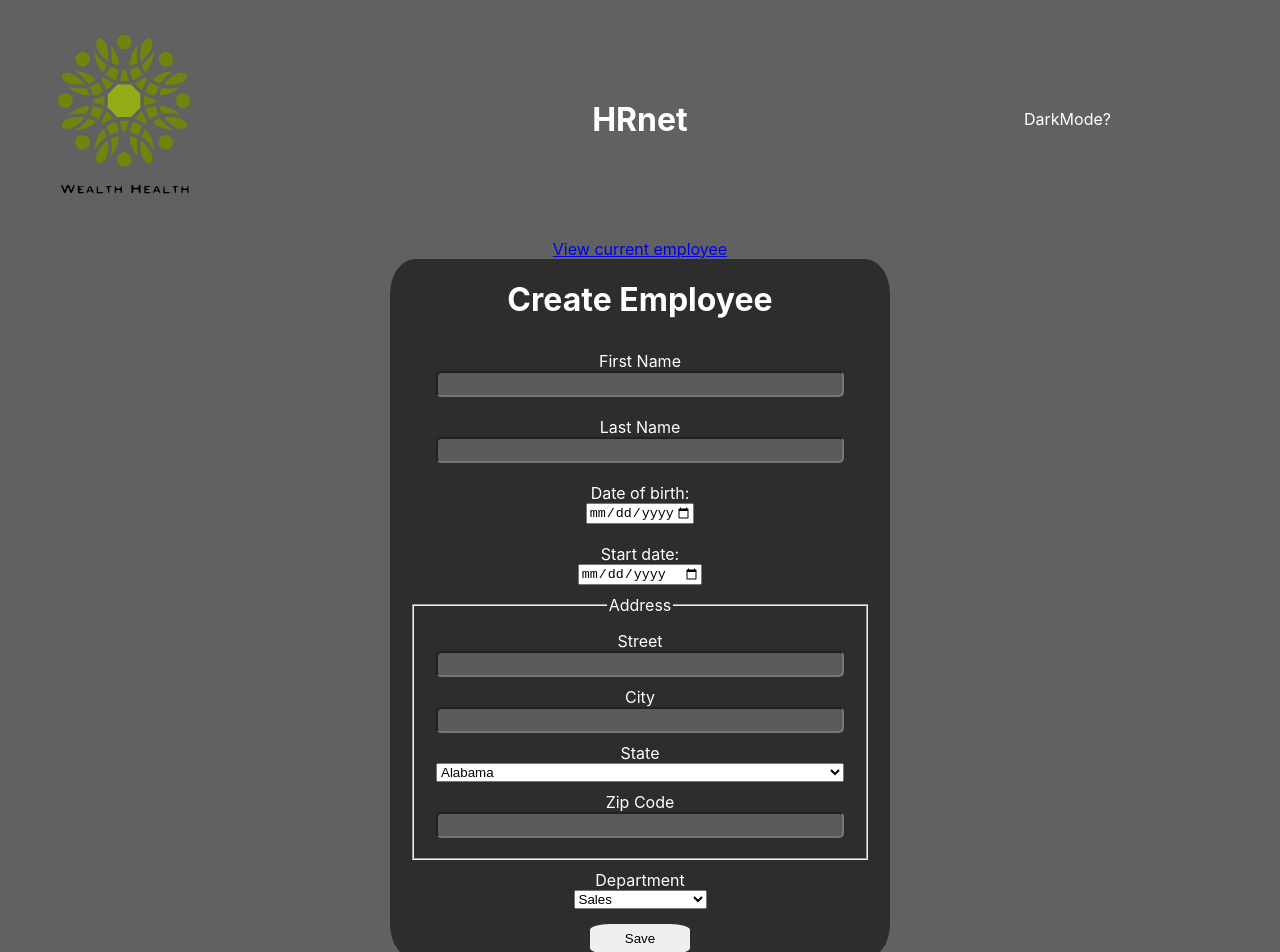
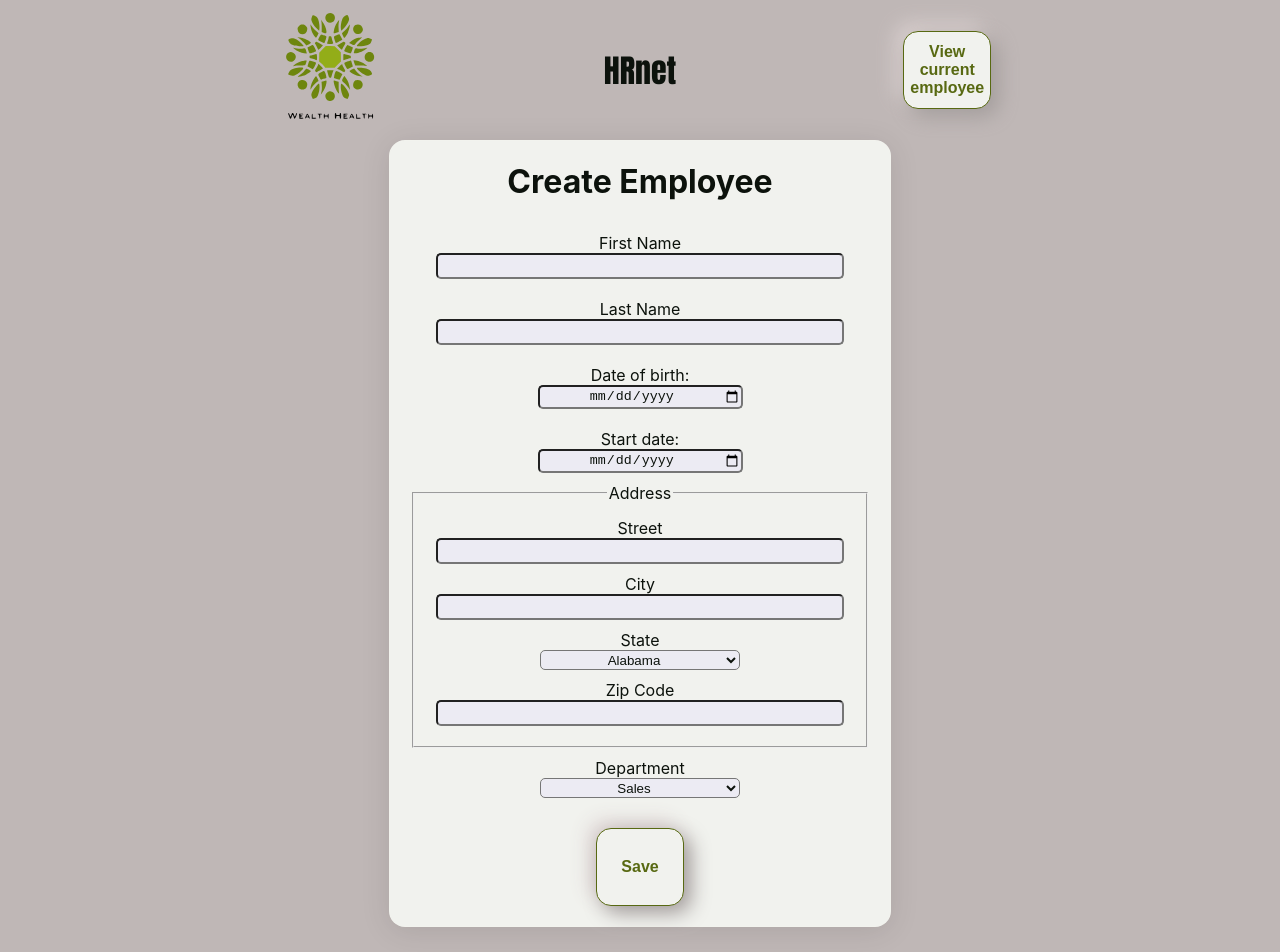
Before and after one commit to AlexTremoureux/AlexandreTREMOUREUX_14_31032022, a React (Create React App) app in the folder my-app/: page / in a window 1280 px wide. Shown: the top 952 px of the page. After the commit the page ends 927 px from the top, so only its background shows below. Built offline with nearby package versions, Linux system fonts and the light colour scheme.

Commit message:
feature/accessibility

```diff
--- a/my-app/src/App.css
+++ b/my-app/src/App.css
@@ -1,18 +1,62 @@
 body {
   text-align: center;
-  background-color: rgba(61, 61, 61, 0.81);
+  background-color: #BFB7B6;
+  margin: auto;
 }
+
 .header {
+  margin: 20px auto;
   display: flex;
-color: white;
+  color: white;
+  height: 100px;
+  max-width: 60%;
   align-items: center;
+  justify-content: space-between;
 }
+.logo,
+.navigation {
+  width: 20%;
+}
+
 .title {
   width: 60%;
+  color: #0c120c;
+  font-family: Impact, Haettenschweiler, "Arial Narrow Bold", sans-serif;
   text-align: center;
 }
-.logo {
-  width: 20%;
+.neumorphism {
+  margin: 20px;
+  height: 48px;
+  width: 98px;
+  color: #586912;
+  font-weight: bold;
+  border-radius: 15px;
+  background: #f1f2ee;
+  box-shadow: 7px 7px 20px #cdceca, -7px -7px 20px #ffffff;
+  border: none;
+  cursor: pointer;
+}
+.neumorphism:active {
+  background: #f1f2ee;
+  box-shadow: inset 7px 7px 20px #cdceca, inset -7px -7px 20px #ffffff;
+}
+.neumorphismLight {
+  margin: 20px;
+  height: 78px;
+  width: 88px;
+  color: #586912;
+  font-weight: bold;
+  font-size: 1rem;
+  border-radius: 15px;
+  background: #f1f2ee;
+  box-shadow: 7px 7px 20px #a29c9b, -7px -7px 20px #dcd2d1;
+  border: 1px solid #586912;
+
+  cursor: pointer;
+}
+.neumorphismLight:active {
+  background: #f1f2ee;
+  box-shadow: inset 7px 7px 20px #cdceca, inset -7px -7px 20px #ffffff;
 }
 .createEmployee {
   display: flex;
@@ -20,9 +64,13 @@ color: white;
   flex-direction: column;
   align-items: center;
   margin: auto;
-  color: white;
-  background-color: rgb(46, 45, 45);
-  border-radius: 5%;
+  color: #0c120c;
+  background: #f1f2ee;
+border-radius: 16px;
+box-shadow: 0 4px 30px rgba(0, 0, 0, 0.1);
+backdrop-filter: blur(4.9px);
+-webkit-backdrop-filter: blur(4.9px);
+border: 1px solid rgba(241, 242, 238, 0.12);
 }
 .field {
   display: flex;
@@ -30,34 +78,49 @@ color: white;
   align-items: left;
   margin: 10px;
 }
+.field > input,
+.field > select {
+  height: 20px;
+  border-radius: 5px;
+  color: #0c120c;
+  background-color: #ecebf3;
+}
+.datePicker {
+  width: 200px;
+  margin: auto;
+  text-align: center;
+}
+
+.field > select {
+  width: 200px;
+  margin: auto;
+  text-align: center;
+}
 .fieldInput {
-  height: 20px;
   width: 400px;
-  border-radius: 5px;
-  color: white;
-  background-color: rgb(90, 90, 90);
 }
-.fieldInput:focus {
+.fieldInput:focus,
+.datePicker:focus,
+.field > select:focus {
   outline: none;
-  border: 1px solid green;
+  border: 1px solid #6e860e;
 }
 .red {
   color: red;
 }
-.CTA {
-  width: 100px;
-  height: 30px;
-  border: none;
-  border-radius: 20%;
-  margin: 5px;
+.arrowTable {
+  display: flex;
+  flex-direction: column;
+}
+.pagination > button {
+  width: 48px;
+  height: 48px;
 }
 .footer {
   display: flex;
   justify-content: space-around;
 }
-.footer > .logo {
-  width: 100px;
-}
+
 @media (prefers-reduced-motion: no-preference) {
   .App-logo {
     animation: App-logo-float infinite 3s ease-in-out;
--- a/my-app/src/App.jsx
+++ b/my-app/src/App.jsx
@@ -1,7 +1,6 @@
 import React from 'react';
 import './App.css';
 import Header from './Components/Header';
-import Footer from './Components/Footer';
 import { Router } from './utils/Router';
 
 function App() {
@@ -9,7 +8,6 @@ function App() {
     <>
     <Header/>
     <Router/>
-    <Footer/>
     </>
   );
 }
--- a/my-app/src/Components/Footer.jsx
+++ b/my-app/src/Components/Footer.jsx
@@ -1,12 +1,11 @@
 import React from 'react';
-import Logo from './Logo';
 
 const Footer = () => {
     return (
         <div className='footer'>
-            <Logo/>
+
             Footer
-            <Logo/>
+
         </div>
     );
 };
--- a/my-app/src/Components/Header.jsx
+++ b/my-app/src/Components/Header.jsx
@@ -1,14 +1,26 @@
-import React from 'react';
-import Logo from './Logo';
+import React from "react";
+import { useLocation } from "react-router-dom";
+
+import Logo from "./Logo";
+import Navigation from "./Navigation";
 
 const Header = () => {
-    return (
-        <div className='header'>
-            <Logo/>
-            <h1 className='title'>HRnet</h1>
-            <p>DarkMode?</p>
-        </div>
-    );
+  const pathNameValue = useLocation().pathname
+  return (
+    <div className="header">
+      <div className="logo">
+        <Logo />
+      </div>
+      <h1 className="title">HRnet</h1>
+      {
+        pathNameValue === '/'?
+        <Navigation path={"/employee-list"} text={"View current employee"} />
+        :
+        <Navigation path={"/"} text={"Create employee"} />
+      }
+
+    </div>
+  );
 };
 
 export default Header;
--- a/my-app/src/Components/Logo.jsx
+++ b/my-app/src/Components/Logo.jsx
@@ -2,9 +2,9 @@ import React from 'react';
 
 const Logo = () => {
     return (
-        <div className='logo' aria-label='logo HRnet' role='link' >
+        <div aria-label='logo HRnet' role='link' >
 <svg version="1.0" xmlns="http://www.w3.org/2000/svg"
- width="150.000000pt" height="176.000000pt" viewBox="0 0 300.000000 276.000000"
+ width="100.000000pt" height="126.000000pt" viewBox="0 0 300.000000 276.000000"
  preserveAspectRatio="xMidYMid meet">
 <g transform="translate(0.000000,276.000000) scale(0.100000,-0.100000)"
 fill="#6e860e" stroke="none">
--- /dev/null
+++ b/my-app/src/Components/Navigation.jsx
@@ -0,0 +1,20 @@
+import React from 'react';
+import PropTypes from 'prop-types';
+import { NavLink } from 'react-router-dom';
+
+const Navigation = ({path, text}) => {
+    return (
+        <div className="navigation">
+      <NavLink className="main-nav-item" to={path}>
+        <button className="neumorphismLight">{text}</button>
+      </NavLink>
+      </div>
+    );
+};
+
+Navigation.propTypes = {
+    path: PropTypes.string.isRequired,
+    text: PropTypes.string.isRequired,
+  }
+
+export default Navigation;
--- a/my-app/src/Components/Table.jsx
+++ b/my-app/src/Components/Table.jsx
@@ -20,9 +20,10 @@ function GlobalFilter({
   }, 200);
 
   return (
-    <span>
+    <label htmlFor="globalSearch">
       Search:{" "}
       <input
+      id="globalSearch"
         value={value || ""}
         onChange={(e) => {
           setValue(e.target.value);
@@ -34,7 +35,7 @@ function GlobalFilter({
           border: "0",
         }}
       />
-    </span>
+    </label>
   );
 }
 
@@ -96,7 +97,7 @@ const Table = ({ columns, data }) => {
                     <th
                       {...column.getHeaderProps(column.getSortByToggleProps())}
                       style={{
-                          padding:"10px",
+                        padding:"10px",
                         borderRadius:"5px",
                         borderBottom: "solid 4px #93ad18",
                         background: "rgb(90, 90, 90)",
@@ -108,12 +109,12 @@ const Table = ({ columns, data }) => {
                         // Render the header
                         column.render("Header")
                       }
-                      <span>
+                      <span className="arrowTable">
                         {column.isSorted
                           ? column.isSortedDesc
                             ? " 🔽"
                             : " 🔼"
-                          : ""}
+                          : "🔽🔼"}
                       </span>
                     </th>
                   ))
@@ -182,9 +183,10 @@ const Table = ({ columns, data }) => {
             {pageIndex + 1} of {pageOptions.length}
           </strong>{" "}
         </span>
-        <span>
+        <label htmlFor="pages">
           | Go to page:{" "}
           <input
+          id="pages"
             type="number"
             defaultValue={pageIndex + 1}
             onChange={(e) => {
@@ -193,7 +195,7 @@ const Table = ({ columns, data }) => {
             }}
             style={{ width: "100px" }}
           />
-        </span>{" "}
+        </label>{" "}
         <select
           value={pageSize}
           onChange={(e) => {
--- a/my-app/src/Containers/CreateEmployee.jsx
+++ b/my-app/src/Containers/CreateEmployee.jsx
@@ -1,4 +1,3 @@
-import { NavLink } from "react-router-dom";
 import { useForm } from "react-hook-form";
 import React from "react";
 import { registerOptions, selectOptions, states } from "../utils/data";
@@ -31,10 +30,6 @@ const CreateEmployee = () => {
 
   return (
     <>
-      <NavLink className="main-nav-item" to={"/employee-list"}>
-        <i className="fa fa-sign-out"></i>
-        View current employee
-      </NavLink>
       <form
         className="createEmployee"
         onSubmit={handleSubmit(onFormSubmit, onErrors)}
@@ -70,6 +65,7 @@ const CreateEmployee = () => {
         <div className="field">
           <label htmlFor="dateOfBirth">Date of birth:</label>
           <input
+            className="datePicker"
             type="date"
             id="dateOfBirth"
             name="dateOfBirth"
@@ -82,6 +78,7 @@ const CreateEmployee = () => {
         <div className="field">
           <label htmlFor="startDate">Start date:</label>
           <input
+            className="datePicker"
             type="date"
             id="startDate"
             name="startDate"
@@ -153,7 +150,7 @@ const CreateEmployee = () => {
           </select>
         </div>
 
-        <button className="CTA">Save</button>
+        <button className="neumorphismLight">Save</button>
       </form>
     </>
   );
--- a/my-app/src/Containers/EmployeeList.jsx
+++ b/my-app/src/Containers/EmployeeList.jsx
@@ -1,23 +1,18 @@
 import React from "react";
 import { useSelector } from "react-redux";
-import { NavLink } from "react-router-dom";
 import { selectListOfEmployee } from "../app/selectors";
 import Table from "../Components/Table";
 import { columnsTable } from "../utils/data";
 
 const EmployeeList = () => {
   const dataStored = useSelector(selectListOfEmployee);
-  const data = React.useMemo(() => dataStored, [dataStored]);
-  const columns = React.useMemo(() => columnsTable, []);
-console.log(data)
+  //const data = React.useMemo(() => dataStored, [dataStored]);
+  //const columns = React.useMemo(() => columnsTable, []);
+
   return (
     <>
       <h2>current employee</h2>
-      <NavLink className="main-nav-item" to={"/"}>
-        <i className="fa fa-sign-out"></i>
-        Home
-      </NavLink>
-      <Table columns={columns} data={data} />
+      <Table columns={columnsTable} data={dataStored} />
     </>
   );
 };
```
